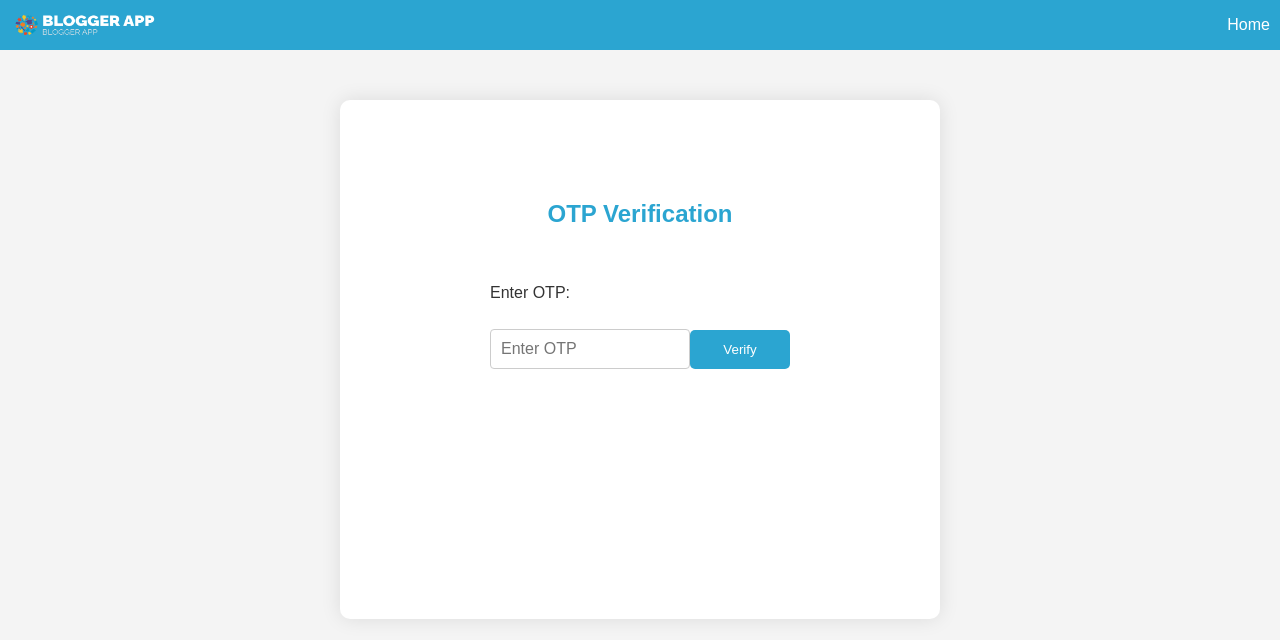
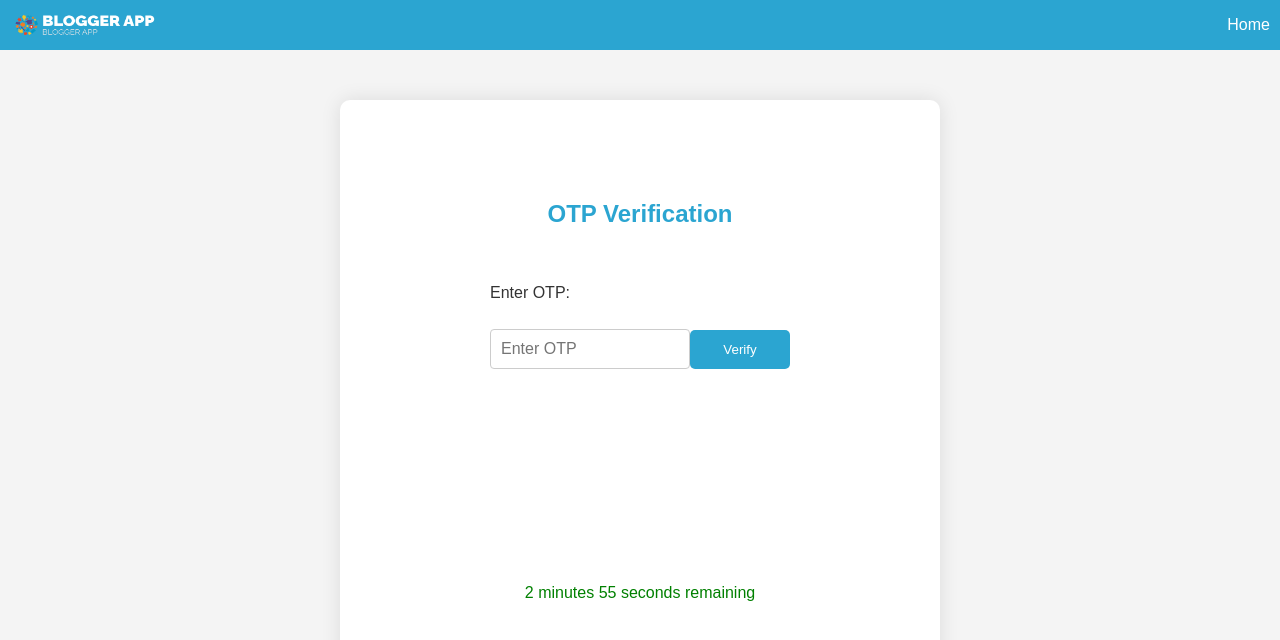
Before and after one commit to Tajkamal1/Blogger, a React (Create React App) app: page /otpverify in a window 1280 px wide. Shown: the top 640 px of the page. Built offline with nearby package versions, Linux system fonts and the light colour scheme.

Commit message:
Update OtpVerify.js

```diff
--- a/src/views/OtpVerify.js
+++ b/src/views/OtpVerify.js
@@ -1,29 +1,83 @@
-import React, { useState } from 'react';
+import React, { useState, useEffect } from 'react';
 import { Link, useNavigate, useLocation } from 'react-router-dom';
 import './OtpVerify.css';
 
 function OtpVerify() {
   const [enteredOtp, setEnteredOtp] = useState('');
   const [isOtpCorrect, setIsOtpCorrect] = useState(true);
+  const [otpExpiration, setOtpExpiration] = useState(Date.now() + 3 * 60 * 1000); // 3 minutes
+  const [showSendAgain, setShowSendAgain] = useState(false);
+  const [remainingTime, setRemainingTime] = useState(calculateRemainingTime(otpExpiration));
+
   const navigate = useNavigate();
   const location = useLocation();
+  const { email, otp } = location.state || {};
 
-  // Retrieve email and otp from location state
-  const { email, otp } = location.state || {};
+  // Move the function declaration to the top
+  function calculateRemainingTime(expirationTime) {
+    const remainingMilliseconds = Math.max(0, expirationTime - Date.now());
+    const remainingMinutes = Math.floor((remainingMilliseconds / (1000 * 60)) % 60);
+    const remainingSeconds = Math.floor((remainingMilliseconds / 1000) % 60);
+
+    return { minutes: remainingMinutes, seconds: remainingSeconds };
+  }
+
+  useEffect(() => {
+    const timer = setInterval(() => {
+      const remaining = calculateRemainingTime(otpExpiration);
+      setRemainingTime(remaining);
+
+      if (Date.now() >= otpExpiration) {
+        setShowSendAgain(true);
+        clearInterval(timer);
+      }
+    }, 1000);
+
+    return () => clearInterval(timer);
+  }, [otpExpiration]);
 
   const handleOtpChange = (e) => {
     setEnteredOtp(e.target.value);
-    setIsOtpCorrect(true); // Reset error message on OTP change
+    setIsOtpCorrect(true);
   };
 
   const handleVerifyButtonClick = () => {
-    // Check if enteredOtp matches the correct OTP
+    // eslint-disable-next-line
     if (enteredOtp == otp) {
-      // OTP is correct, navigate to ForgetPassword.js
-      navigate('/ForgetPassword');
+      if (Date.now() < otpExpiration) {
+        navigate('/ForgetPassword');
+      } else {
+        setIsOtpCorrect(false);
+      }
     } else {
-      // Incorrect OTP, display error message or handle accordingly
       setIsOtpCorrect(false);
+    }
+  };
+
+  const handleSendAgainClick = () => {
+    const newOtp = generateRandomSixDigitNumber();
+    sendOtpByEmail(newOtp);
+    setEnteredOtp('');
+    setIsOtpCorrect(true);
+    setOtpExpiration(Date.now() + 3 * 60 * 1000); // 3 minutes
+    setShowSendAgain(false);
+  };
+
+  const generateRandomSixDigitNumber = () => {
+    return Math.floor(100000 + Math.random() * 900000);
+  };
+
+  const sendOtpByEmail = async (otp) => {
+    try {
+      await fetch('http://localhost:5000/api/sendOtpByEmail', {
+        method: 'POST',
+        headers: {
+          'Content-Type': 'application/json',
+        },
+        body: JSON.stringify({ email, otp }),
+      });
+    } catch (error) {
+      console.error('Error sending OTP via email:', error.message);
     }
   };
 
@@ -37,7 +91,6 @@ function OtpVerify() {
         <div className="form-container-Otp">
           <div className="Otp-Verify">
             <h1>OTP Verification</h1>
-
             <label htmlFor="otp">Enter OTP:</label>
             <input
               type="text"
@@ -47,12 +100,16 @@ function OtpVerify() {
               onChange={handleOtpChange}
               placeholder="Enter OTP"
             />
-
             {isOtpCorrect ? null : (
               <p className="error-message">Incorrect OTP. Please try again.</p>
             )}
-
             <button onClick={handleVerifyButtonClick}>Verify</button>
+            {showSendAgain && (
+              <button onClick={handleSendAgainClick}>Send Again</button>
+            )}
+            <p className="expiration-time">
+              {remainingTime.minutes} minutes {remainingTime.seconds} seconds remaining
+            </p>
           </div>
         </div>
       </div>
```
